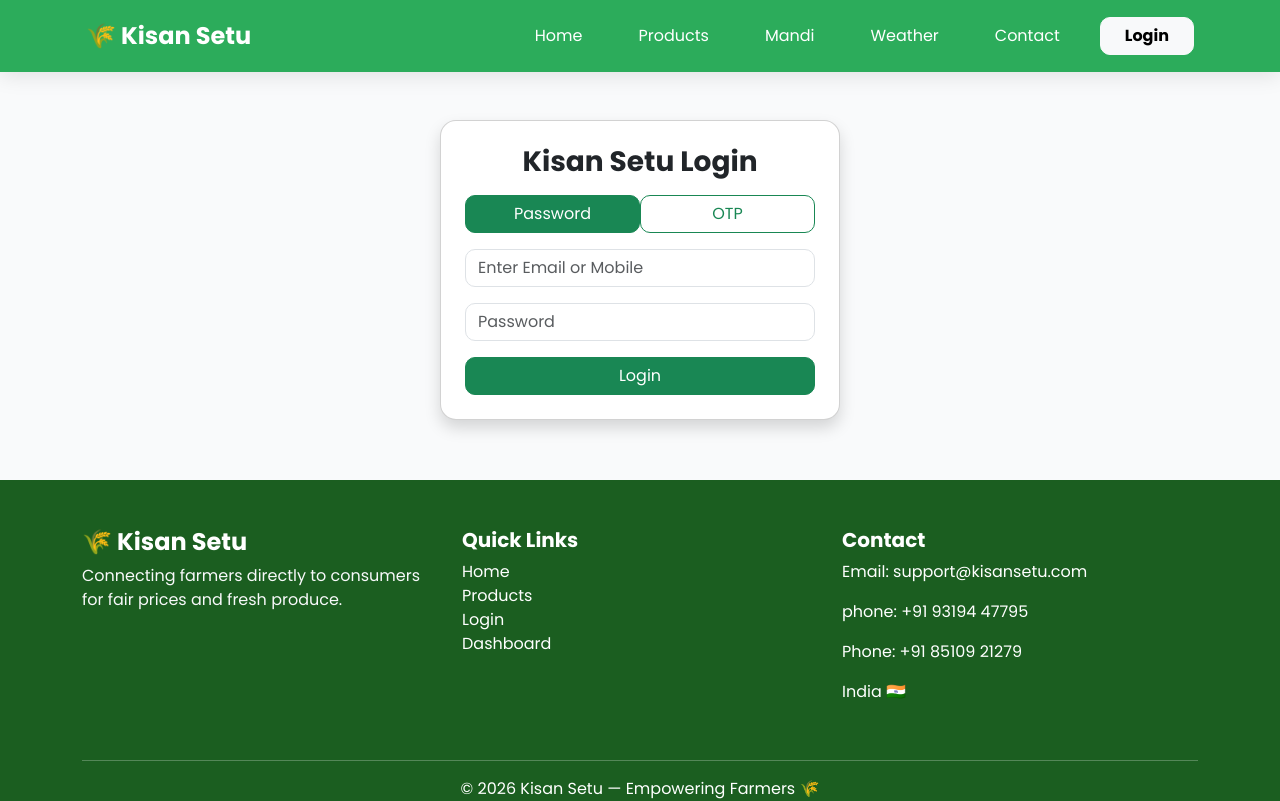
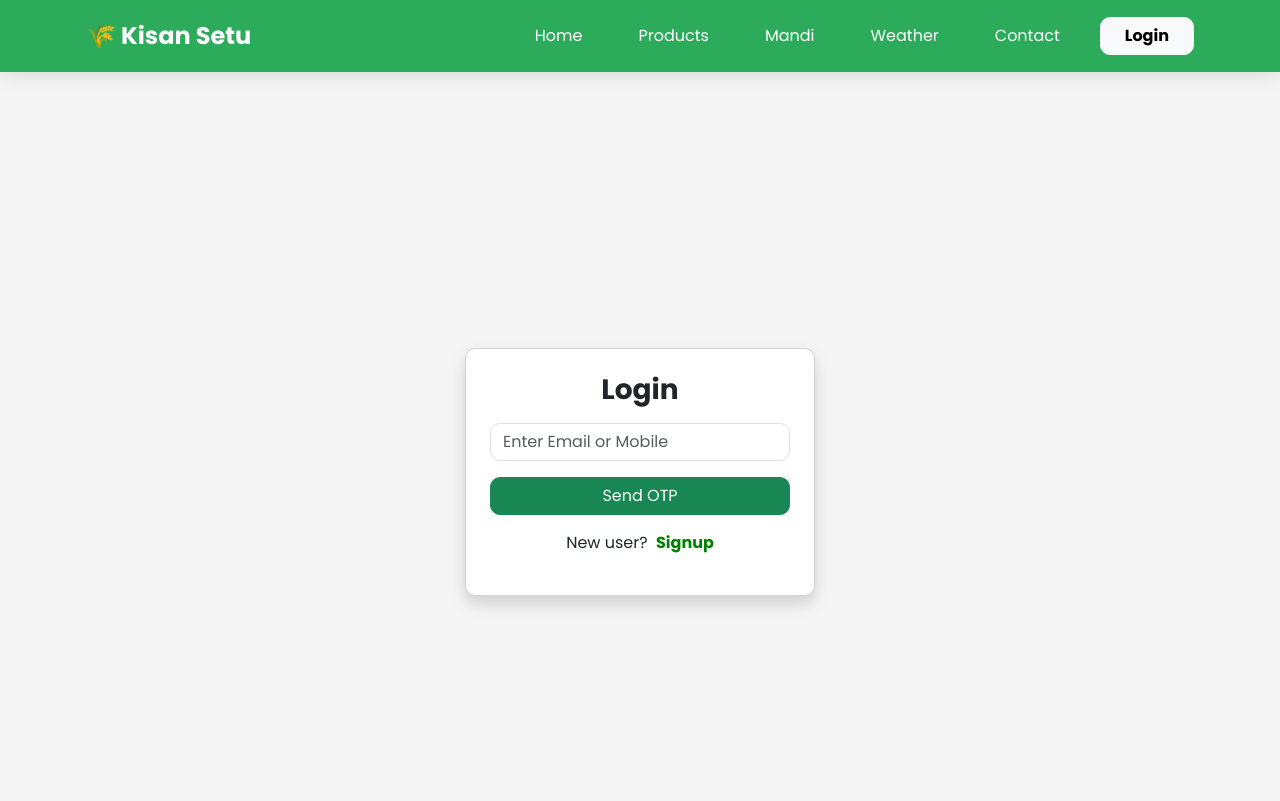
Before and after one commit to brandspire27/KisanSetu, a React (Create React App) app: page /login in a window 1280 px wide. Shown: the top 801 px of the page. Built offline with nearby package versions, Linux system fonts and the light colour scheme.

Commit message:
Update Login.js

```diff
--- a/src/pages/Login.js
+++ b/src/pages/Login.js
@@ -1,44 +1,23 @@
 import React, { useState, useEffect } from "react";
-import axios from "axios";
 import { useNavigate } from "react-router-dom";
 
 function Login() {
   const [email, setEmail] = useState("");
   const [mobile, setMobile] = useState("");
-  const [password, setPassword] = useState("");
   const [otp, setOtp] = useState("");
-  const [step, setStep] = useState(1); // OTP step
-  const [useOTP, setUseOTP] = useState(false); // toggle
-  const [loading, setLoading] = useState(false);
+  const [step, setStep] = useState(1); // 1 = send OTP, 2 = verify OTP
+  const [isRegistering, setIsRegistering] = useState(false);
+  const [name, setName] = useState("");
 
   const navigate = useNavigate();
   const API = "https://kisansetu-backend-v50h.onrender.com/api/auth";
 
-  // ================= NORMAL LOGIN =================
-  const handleLogin = async () => {
-    if ((!email && !mobile) || !password) {
-      return alert("Enter credentials");
+  // ================= SEND OTP =================
+  const sendOTP = async () => {
+    if (!email && !mobile) {
+      return alert("Enter Email or Mobile");
     }
 
-    const payload = email ? { email, password } : { mobile, password };
-
-    try {
-      setLoading(true);
-      const res = await axios.post(`${API}/login`, payload);
-
-      localStorage.setItem("token", res.data.token);
-      localStorage.setItem("role", res.data.role);
-
-      navigate("/dashboard");
-    } catch (err) {
-      alert(err.response?.data?.message || "Login Failed");
-    } finally {
-      setLoading(false);
-    }
-  };
-
-  // ================= SEND OTP =================
-  const sendOTP = async () => {
     const payload = email ? { email } : { mobile };
 
     try {
@@ -53,19 +32,22 @@ function Login() {
       const data = await res.json();
 
       if (res.ok) {
-        alert("OTP sent");
+        alert("OTP sent successfully");
         setStep(2);
       } else {
         alert(data.message);
       }
     } catch (error) {
       console.log(error);
+      alert("Something went wrong");
     }
   };
 
   // ================= VERIFY OTP =================
   const verifyOTP = async () => {
-    const payload = email ? { email, otp } : { mobile, otp };
+    const payload = email
+      ? { email, otp, name }
+      : { mobile, otp, name };
 
     try {
       const res = await fetch(`${API}/verify-otp`, {
@@ -82,47 +64,43 @@ function Login() {
         localStorage.setItem("token", data.token);
         localStorage.setItem("role", data.role);
 
+        alert("Login Successful 🚀");
         navigate("/dashboard");
       } else {
         alert(data.message);
       }
     } catch (error) {
       console.log(error);
+      alert("Verification failed");
     }
   };
 
-  // ================= REDIRECT IF LOGGED IN =================
+  // ================= AUTO REDIRECT =================
   useEffect(() => {
     const token = localStorage.getItem("token");
     if (token) navigate("/dashboard");
   }, [navigate]);
 
   return (
-    <div className="container mt-5 d-flex justify-content-center">
-      <div className="card p-4 shadow" style={{ width: "400px" }}>
+    <div style={styles.container}>
+      <div className="card shadow p-4" style={styles.card}>
 
-        <h3 className="text-center mb-3">Kisan Setu Login</h3>
+        <h3 className="text-center mb-3">
+          {isRegistering ? "Signup" : "Login"}
+        </h3>
 
-        {/* 🔥 TOGGLE BUTTON */}
-        <div className="d-flex mb-3">
-          <button
-            className={`btn w-50 ${!useOTP ? "btn-success" : "btn-outline-success"}`}
-            onClick={() => setUseOTP(false)}
-          >
-            Password
-          </button>
-          <button
-            className={`btn w-50 ${useOTP ? "btn-success" : "btn-outline-success"}`}
-            onClick={() => {
-              setUseOTP(true);
-              setStep(1);
-            }}
-          >
-            OTP
-          </button>
-        </div>
+        {/* NAME (ONLY FOR SIGNUP) */}
+        {isRegistering && (
+          <input
+            type="text"
+            placeholder="Full Name"
+            className="form-control mb-3"
+            value={name}
+            onChange={(e) => setName(e.target.value)}
+          />
+        )}
 
-        {/* 🔥 EMAIL / MOBILE INPUT */}
+        {/* EMAIL OR MOBILE */}
         <input
           type="text"
           placeholder="Enter Email or Mobile"
@@ -139,57 +117,72 @@ function Login() {
           }}
         />
 
-        {/* ================= PASSWORD LOGIN ================= */}
-        {!useOTP && (
-          <>
-            <input
-              type="password"
-              placeholder="Password"
-              className="form-control mb-3"
-              onChange={(e) => setPassword(e.target.value)}
-            />
-
-            <button
-              className="btn btn-success w-100"
-              onClick={handleLogin}
-              disabled={loading}
-            >
-              {loading ? "Loading..." : "Login"}
-            </button>
-          </>
-        )}
-
-        {/* ================= OTP LOGIN ================= */}
-        {useOTP && (
-          <>
+        {/* STEP 1: SEND OTP */}
         {step === 1 && (
-              <button className="btn btn-primary w-100" onClick={sendOTP}>
+          <button className="btn btn-success w-100" onClick={sendOTP}>
             Send OTP
           </button>
         )}
 
+        {/* STEP 2: VERIFY OTP */}
         {step === 2 && (
           <>
             <input
               type="text"
               placeholder="Enter OTP"
               className="form-control my-3"
+              value={otp}
               onChange={(e) => setOtp(e.target.value)}
             />
 
             <button
-                  className="btn btn-success w-100"
+              className="btn btn-primary w-100"
               onClick={verifyOTP}
             >
-                  Verify & Login
+              Verify & Continue
             </button>
           </>
         )}
-          </>
-        )}
+
+        {/* TOGGLE LOGIN / SIGNUP */}
+        <p className="text-center mt-3">
+          {isRegistering
+            ? "Already have an account?"
+            : "New user?"}
+          <span
+            style={styles.link}
+            onClick={() => {
+              setIsRegistering(!isRegistering);
+              setStep(1);
+            }}
+          >
+            {isRegistering ? " Login" : " Signup"}
+          </span>
+        </p>
       </div>
     </div>
   );
 }
 
 export default Login;
+
+// ================= STYLES =================
+const styles = {
+  container: {
+    height: "100vh",
+    display: "flex",
+    justifyContent: "center",
+    alignItems: "center",
+    background: "#f5f5f5",
+  },
+  card: {
+    width: "350px",
+    borderRadius: "10px",
+  },
+  link: {
+    color: "green",
+    cursor: "pointer",
+    marginLeft: "5px",
+    fontWeight: "bold",
+  },
+};
```
Lines whose indentation alone changed are shown as unchanged.
